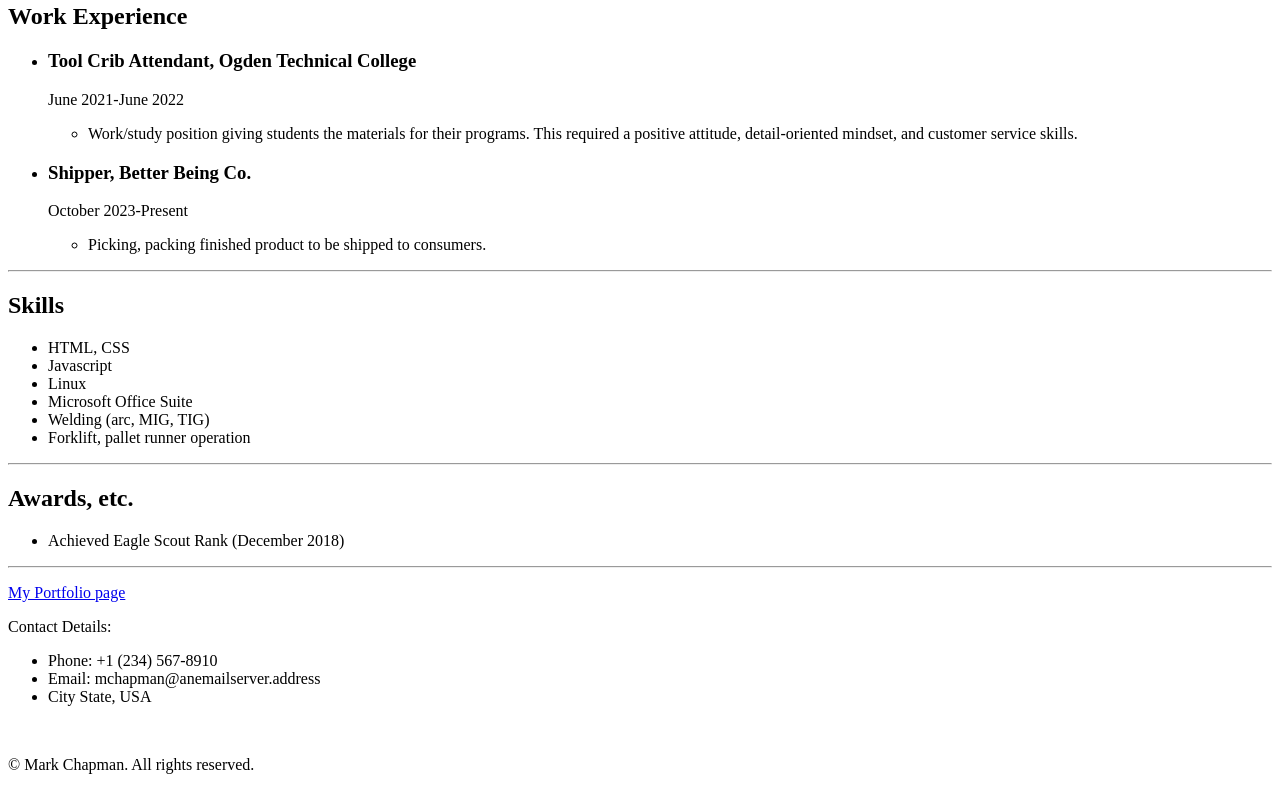
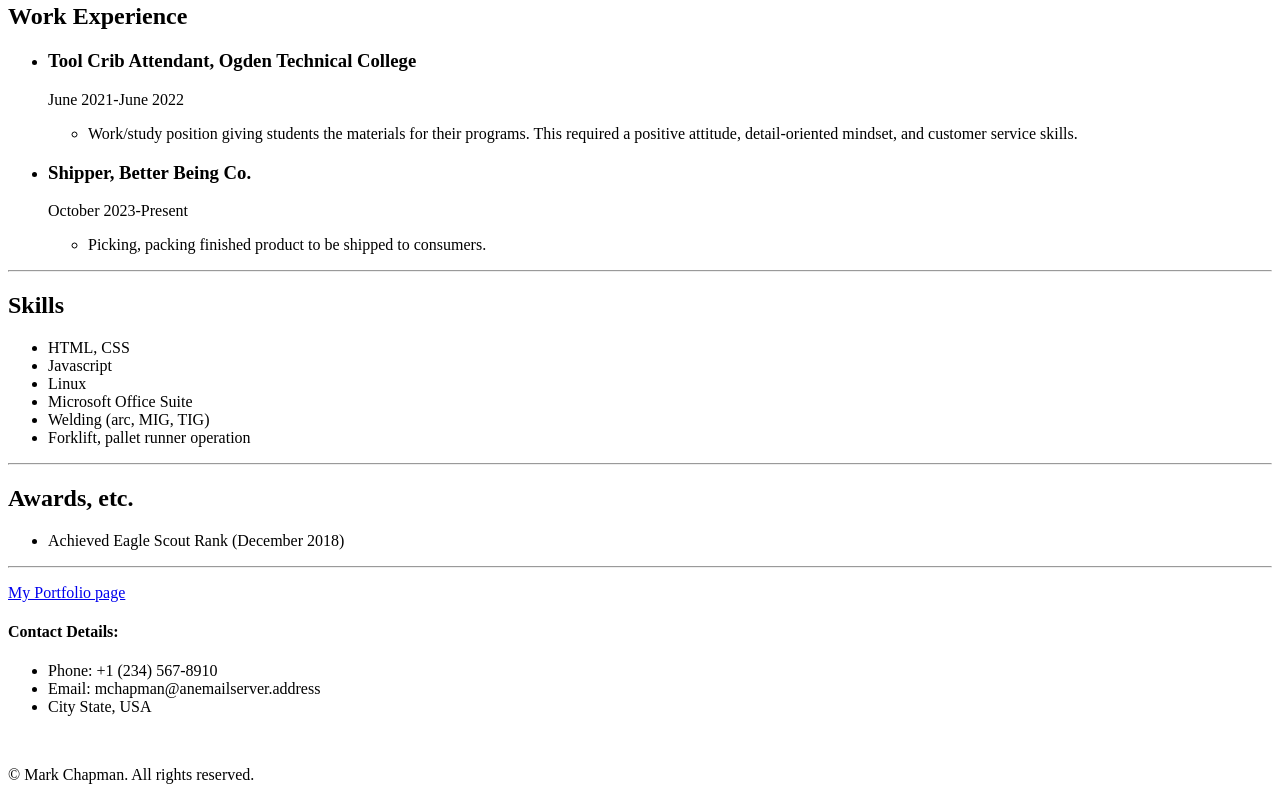
Before and after one commit to LandSerf/Resume, a plain HTML site: page index.html in a window 1280 px wide. Shown: the part 368-1168 px from the top of the page. Drawn offline with Linux system fonts and the light colour scheme.

Commit message:
Update index.html
Added h4 element to contact section. Aesthetics.

```diff
--- a/index.html
+++ b/index.html
@@ -46,7 +46,7 @@
     <p>
         <a href="../4.3 HTML Porfolio Project/index.html">My Portfolio page</a><br/>
         <p>
-            Contact Details:
+            <h4>Contact Details:</h4>
             <ul>
             <li>Phone: +1 (234) 567-8910</li>
             <li>Email: mchapman@anemailserver.address</li>
```
